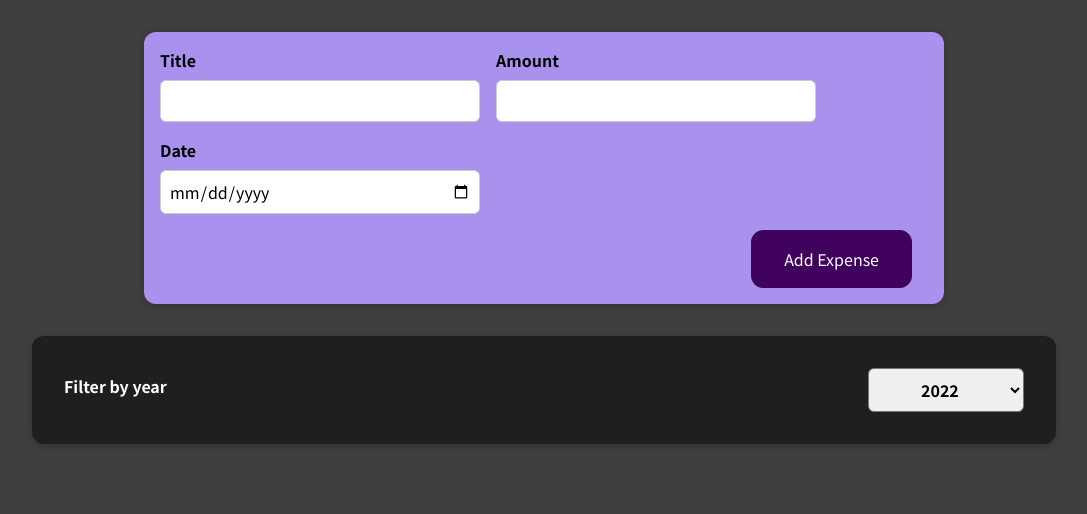
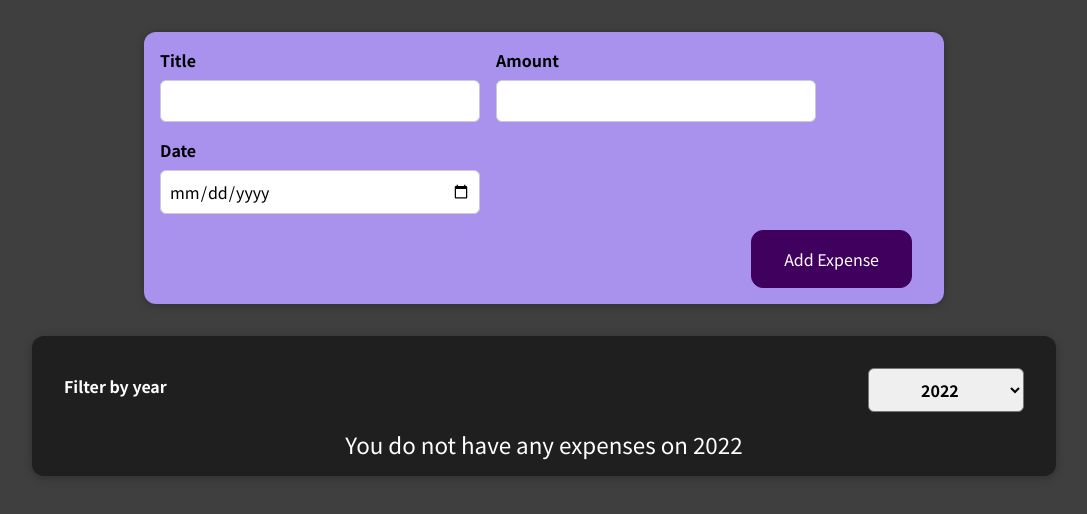
Before and after one commit to Udit8158/ReactJS-Udemy-Course, a React (Create React App) app in the folder react-expense-tracker/: page / in a window 1280 px wide. Shown: the top 514 px of the page, without its empty margins (96-1183 px from the left). Built offline with nearby package versions, Linux system fonts and the light colour scheme.

Commit message:
Add the conditional element for different choosing year

```diff
--- a/react-expense-tracker/src/components/Expenses/Expenses.css
+++ b/react-expense-tracker/src/components/Expenses/Expenses.css
@@ -5,6 +5,12 @@
   padding: 1rem;
 }
 
+.conditional-para {
+  font-weight: 500;
+  color: white;
+  text-align: center;
+  font-size: 1.4rem;
+}
 @media (max-width: 600px) {
   .expenses {
     width: 97%;
--- a/react-expense-tracker/src/components/Expenses/Expenses.js
+++ b/react-expense-tracker/src/components/Expenses/Expenses.js
@@ -17,6 +17,20 @@ const Expenses = (props) => {
   const filteredExpenses = props.expenses.filter((expense) => {
     return expense.date.slice(0, 4) === filteredYear;
   });
+
+  // Expenses returned element  (Approach 3)
+
+  let expensesElement = (
+    <p className="conditional-para">
+      You do not have any expenses on {filteredYear}
+    </p>
+  );
+
+  if (filteredExpenses.length > 0) {
+    expensesElement = filteredExpenses.map((expense) => {
+      return <ExpenseItem expense={expense} key={expense.id} />;
+    });
+  }
   return (
     <>
       <Card className="expenses">
@@ -24,9 +38,30 @@ const Expenses = (props) => {
           onChangeYear={pickYearData}
           filteredYear={filteredYear}
         />
-        {filteredExpenses.map((expense) => {
-          return <ExpenseItem expense={expense} key={expense.id} />;
-        })}
+        {/*  TODO:   Approach 1 */}
+        {/* {filteredExpenses.length === 0 ? (
+          <p className="conditional-para">
+            You do not have any expenses on {filteredYear}
+          </p>
+        ) : (
+          filteredExpenses.map((expense) => {
+            return <ExpenseItem expense={expense} key={expense.id} />;
+          })
+        )} */}
+        {/* TODO:  Approach 2 */}
+        {/* {filteredExpenses.length === 0 && (
+          <p className="conditional-para">
+            You do not have any expenses on {filteredYear}
+          </p>
+        )}
+
+        {filteredExpenses.length > 0 &&
+          filteredExpenses.map((expense) => {
+            return <ExpenseItem expense={expense} key={expense.id} />;
+          })} */}
+
+        {/*  TODO: For approach 3 */}
+        {expensesElement}
       </Card>
     </>
   );
```
